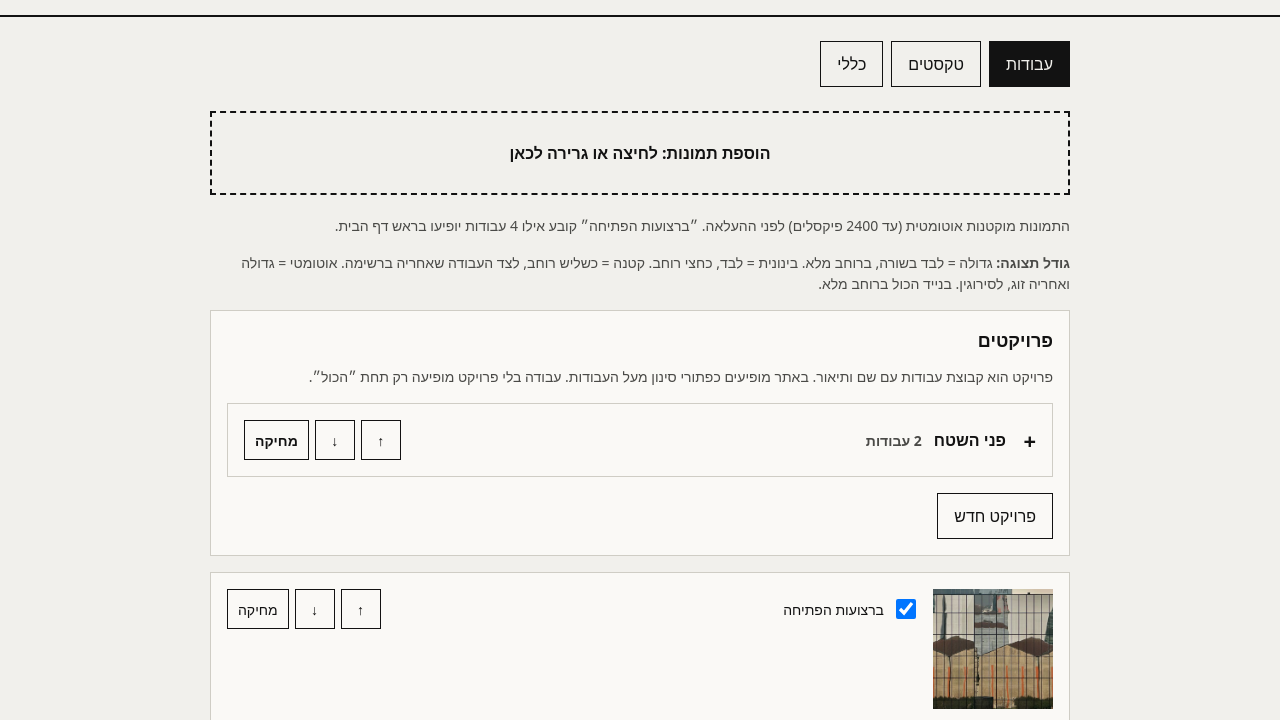
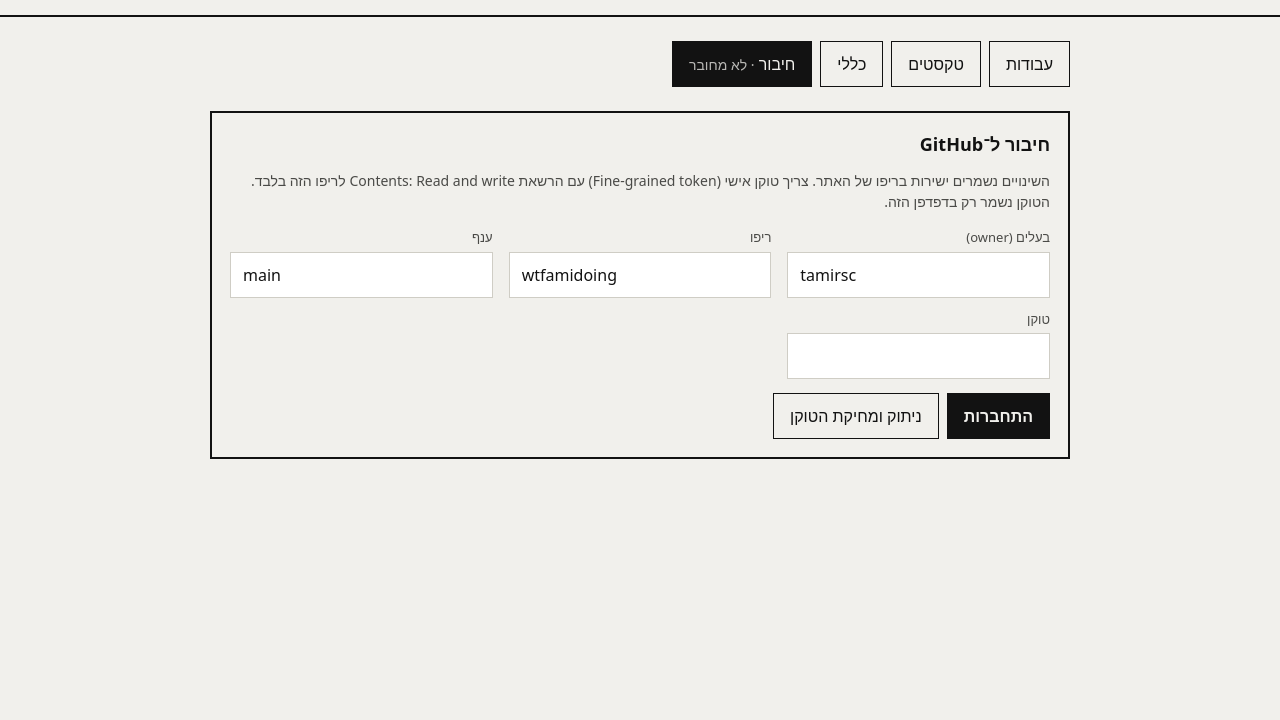
Before and after one commit to tamirsc/wtfamidoing, a plain HTML site: page admin/index.html in a window 1280 px wide. Shown: the part 67-787 px from the top of the page. Drawn offline with Linux system fonts and the light colour scheme; a web font is replaced by a local one.

Commit message:
Admin: move the GitHub connection into its own tab
Co-Authored-By: Claude Fable 5.2 <noreply@anthropic.com>
Claude-Session: https://claude.ai/code/session_0135QAeUY94YSGk5PQF8HCqL

```diff
--- a/admin/index.html
+++ b/admin/index.html
@@ -38,12 +38,12 @@ textarea { min-height: 150px; resize: vertical; line-height: 1.6; }
 .status { font-size: 14px; }
 .status.err { color: #a12a12; font-weight: 600; }
 .hint { font-size: 14px; color: var(--mute); margin: 0 0 16px; }
-.connect { border: 1.5px solid var(--line); padding: 14px 18px; margin-top: 48px; }
-.connect[open] { border-color: var(--ink); }
+.connect { border: 2px solid var(--ink); padding: 18px; }
+.connect[hidden] { display: none; }
 summary { cursor: pointer; font-weight: 600; min-height: 32px; }
 .connect summary { margin-bottom: 0; }
 .connect[open] summary { margin-bottom: 12px; }
-#c-state { font-weight: 400; color: var(--mute); font-size: 14px; }
+#c-state { font-weight: 400; font-size: 14px; opacity: .75; }
 details.card > summary { display: flex; align-items: center; gap: 12px; list-style: none; }
 details.card > summary::-webkit-details-marker { display: none; }
 details.card > summary::before { content: '+'; font-size: 22px; line-height: 1; width: 18px; }
@@ -70,10 +70,11 @@ details.card[open] > summary { margin-bottom: 14px; }
     <button role="tab" data-tab="works" aria-selected="true">עבודות</button>
     <button role="tab" data-tab="texts" aria-selected="false">טקסטים</button>
     <button role="tab" data-tab="general" aria-selected="false">כללי</button>
+    <button role="tab" data-tab="connect" aria-selected="false">חיבור <span id="c-state"></span></button>
   </div>
   <section id="panel"></section>
-  <details class="connect" id="connect">
-    <summary>חיבור ל־GitHub <span id="c-state"></span></summary>
+  <div class="connect" id="connect" hidden>
+    <h2>חיבור ל־GitHub</h2>
     <p class="hint">השינויים נשמרים ישירות בריפו של האתר. צריך טוקן אישי (Fine-grained token) עם הרשאת Contents: Read and write לריפו הזה בלבד. הטוקן נשמר רק בדפדפן הזה.</p>
     <div class="grid">
       <div><label for="c-owner">בעלים (owner)</label><input type="text" id="c-owner" dir="ltr" autocomplete="off"></div>
@@ -82,7 +83,7 @@ details.card[open] > summary { margin-bottom: 14px; }
       <div><label for="c-token">טוקן</label><input type="password" id="c-token" dir="ltr" autocomplete="off"></div>
     </div>
     <p style="margin:14px 0 0;display:flex;gap:8px;flex-wrap:wrap"><button class="primary" id="c-go">התחברות</button><button id="c-out">ניתוק ומחיקת הטוקן</button></p>
-  </details>
+  </div>
 </main>
 
 <script>
@@ -99,7 +100,7 @@ details.card[open] > summary { margin-bottom: 14px; }
   const removed = new Set();   // repo paths to delete on save
 
   const status = (msg, err) => { $('status').textContent = msg || ''; $('status').className = 'status' + (err ? ' err' : ''); };
-  const syncBox = (forceOpen) => { $('c-state').textContent = connected ? '· מחובר' : '· לא מחובר'; if (forceOpen !== undefined) $('connect').open = forceOpen; };
+  const syncBox = (show) => { $('c-state').textContent = connected ? '· מחובר' : '· לא מחובר'; if (show === true) tab = 'connect'; else if (show === false && tab === 'connect') tab = 'works'; };
   const openProjects = new Set();
   const markDirty = () => { dirty = true; $('save').disabled = !connected; status(connected ? 'יש שינויים שלא נשמרו' : 'יש שינויים. התחבר כדי לשמור'); };
 
@@ -126,7 +127,7 @@ details.card[open] > summary { margin-bottom: 14px; }
       localStorage.setItem(LS, JSON.stringify(cfg));
       status('מחובר'); $('save').disabled = true; syncBox(false); draw();
     } catch (e) {
-      connected = false; syncBox(true);
+      connected = false; syncBox(true); draw();
       status(e.status === 401 ? 'הטוקן לא תקין או פג תוקף' : e.status === 404 ? 'הריפו או הקובץ לא נמצאו (או שלטוקן אין גישה)' : 'החיבור נכשל: ' + e.message, true);
     }
   }
@@ -193,6 +194,9 @@ details.card[open] > summary { margin-bottom: 14px; }
 
   function draw() {
     document.querySelectorAll('[role=tab]').forEach((b) => b.setAttribute('aria-selected', String(b.dataset.tab === tab)));
+    $('connect').hidden = tab !== 'connect';
+    $('panel').hidden = tab === 'connect';
+    if (tab === 'connect') return;
     if (!data) { $('panel').innerHTML = '<p class="hint">טוען…</p>'; return; }
     if (tab === 'works') {
       $('panel').innerHTML = `<label class="drop" id="drop"><input type="file" id="files" accept="image/*" multiple>הוספת תמונות: לחיצה או גרירה לכאן</label>
@@ -265,7 +269,7 @@ details.card[open] > summary { margin-bottom: 14px; }
   document.querySelectorAll('[role=tab]').forEach((b) => { b.onclick = () => { tab = b.dataset.tab; draw(); }; });
   $('save').onclick = save;
   $('c-go').onclick = connect;
-  $('c-out').onclick = () => { localStorage.removeItem(LS); cfg = {}; connected = false; $('c-token').value = ''; $('save').disabled = true; syncBox(true); status('נותקת. הטוקן נמחק מהדפדפן.'); };
+  $('c-out').onclick = () => { localStorage.removeItem(LS); cfg = {}; connected = false; $('c-token').value = ''; $('save').disabled = true; syncBox(true); draw(); status('נותקת. הטוקן נמחק מהדפדפן.'); };
   window.addEventListener('beforeunload', (e) => { if (dirty) e.preventDefault(); });
 
   /* ---------- start ---------- */
@@ -274,7 +278,7 @@ details.card[open] > summary { margin-bottom: 14px; }
   $('c-repo').value = cfg.repo || guess.repo || '';
   $('c-branch').value = cfg.branch || 'main';
   $('c-token').value = cfg.token || '';
-  syncBox(!cfg.token);
+  syncBox(!cfg.token); draw();
   if (cfg.token) connect();
   else fetch('../' + FILE, { cache: 'no-cache' }).then((r) => r.json()).then((d) => { data = d; data.texts ??= []; data.projects ??= []; draw(); status('מצב תצוגה. התחבר כדי לשמור'); }).catch(() => status('לא הצלחתי לטעון את התוכן', true));
 })();
```
